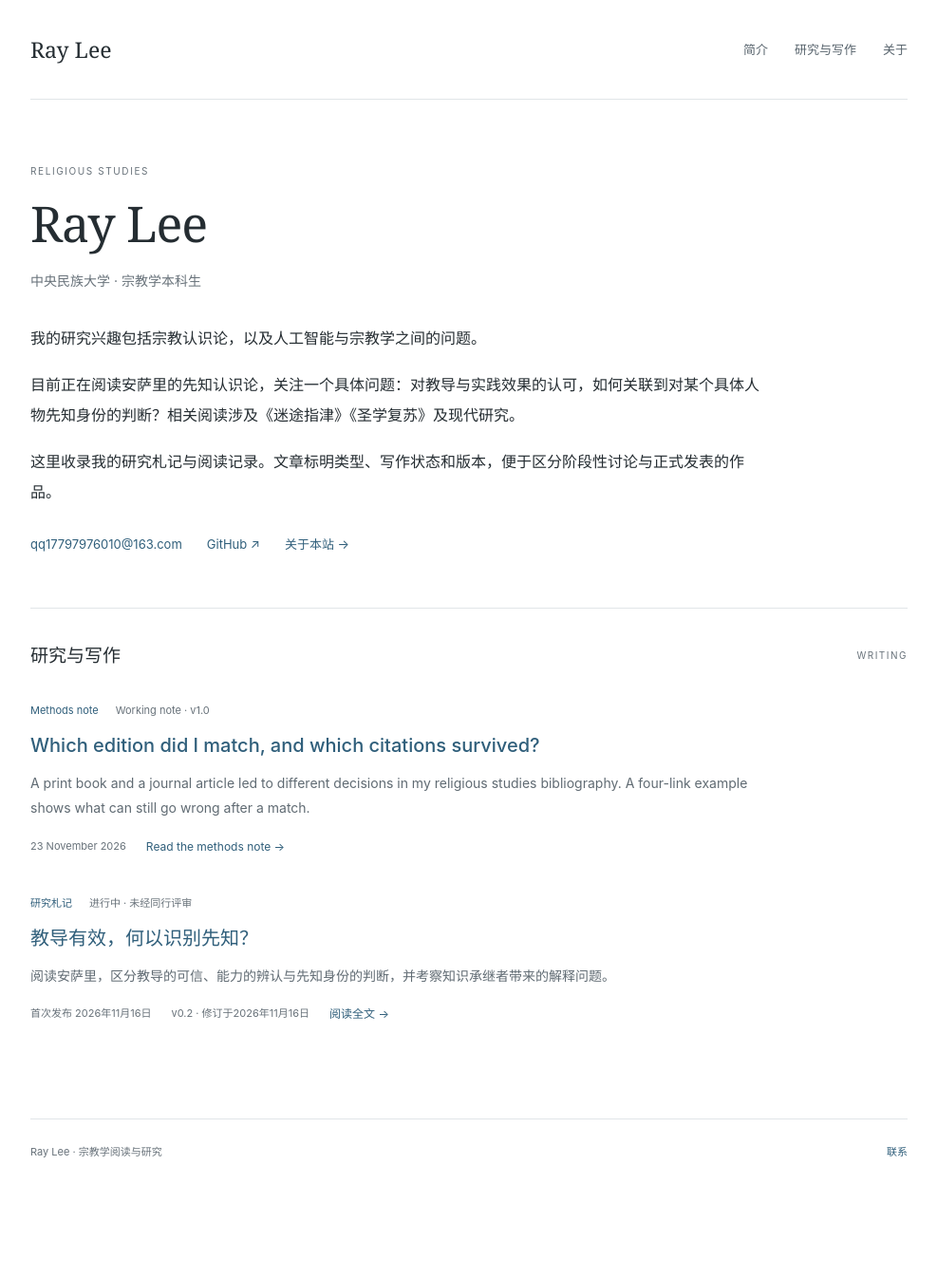
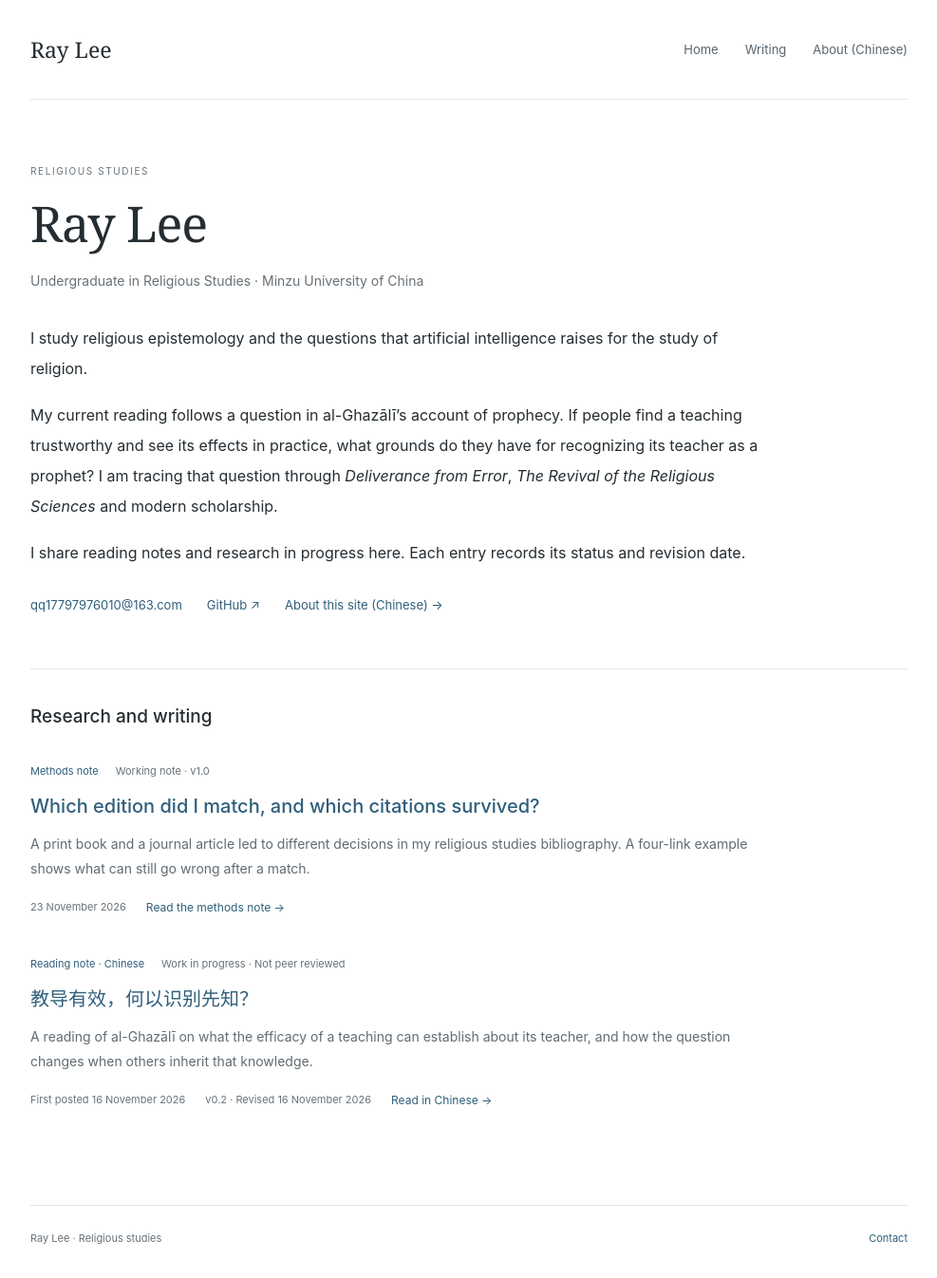
Before and after one commit to raylee-ai/raylee-ai.github.io, a plain HTML site: page index.html in a window 1280 px wide. Shown: the whole page at 95% size, without its empty margins (146-1133 px from the left). Before the commit the page ends 1256 px from the top, so only its background shows below. Drawn offline with Linux system fonts and the light colour scheme.

Commit message:
Make the academic landing page English-first

```diff
--- a/index.html
+++ b/index.html
@@ -1,33 +1,33 @@
 <!DOCTYPE html>
-<html lang="zh-CN">
+<html lang="en">
  <head>
   <meta charset="utf-8"/>
   <meta content="width=device-width,initial-scale=1" name="viewport"/>
-  <meta content="Ray Lee的个人宗教学网站，收录阅读笔记与研究札记。" name="description"/>
+  <meta content="Reading and research notes by Ray Lee on religious epistemology, AI and religious studies." name="description"/>
   <title>
-   宗教学阅读与研究 · Ray Lee
+   Religious studies · Ray Lee
   </title>
   <link href="style.css?v=3" rel="stylesheet"/>
   <link href="favicon.svg" rel="icon" type="image/svg+xml"/>
  </head>
  <body>
   <a class="skip" href="#main">
-   跳至正文
+   Skip to content
   </a>
   <div class="wrap">
    <header>
     <a class="brand" href="index.html">
      Ray Lee
     </a>
-    <nav aria-label="主导航">
+    <nav aria-label="Main navigation">
      <a href="index.html">
-      简介
+      Home
      </a>
      <a href="index.html#notes">
-      研究与写作
+      Writing
      </a>
      <a href="about.html">
-      关于
+      About (Chinese)
      </a>
     </nav>
    </header>
@@ -40,17 +40,17 @@
       Ray Lee
      </h1>
      <p class="affiliation">
-      中央民族大学 · 宗教学本科生
+      Undergraduate in Religious Studies · Minzu University of China
      </p>
      <div class="bio">
       <p>
-       我的研究兴趣包括宗教认识论，以及人工智能与宗教学之间的问题。
+       I study religious epistemology and the questions that artificial intelligence raises for the study of religion.
       </p>
       <p>
-       目前正在阅读安萨里的先知认识论，关注一个具体问题：对教导与实践效果的认可，如何关联到对某个具体人物先知身份的判断？相关阅读涉及《迷途指津》《圣学复苏》及现代研究。
+       My current reading follows a question in al-Ghazālī’s account of prophecy. If people find a teaching trustworthy and see its effects in practice, what grounds do they have for recognizing its teacher as a prophet? I am tracing that question through <cite>Deliverance from Error</cite>, <cite>The Revival of the Religious Sciences</cite> and modern scholarship.
       </p>
       <p>
-       这里收录我的研究札记与阅读记录。文章标明类型、写作状态和版本，便于区分阶段性讨论与正式发表的作品。
+       I share reading notes and research in progress here. Each entry records its status and revision date.
       </p>
      </div>
      <div class="contact-links">
@@ -61,18 +61,15 @@
        GitHub ↗
       </a>
       <a href="about.html">
-       关于本站 →
+       About this site (Chinese) →
       </a>
      </div>
     </section>
     <section aria-labelledby="writing-title" class="writings" id="notes">
      <div class="section-heading">
       <h2 id="writing-title">
-       研究与写作
+       Research and writing
       </h2>
-      <span>
-       WRITING
-      </span>
      </div>
      <article class="writing-item" lang="en">
       <div class="work-status">
@@ -94,32 +91,32 @@
      <article class="writing-item">
       <div class="work-status">
        <span>
-        研究札记
+        Reading note · Chinese
        </span>
        <span>
-        进行中 · 未经同行评审
+        Work in progress · Not peer reviewed
        </span>
       </div>
       <h3>
-       <a href="ghazali.html">
+       <a href="ghazali.html" lang="zh-CN">
         教导有效，何以识别先知？
        </a>
       </h3>
       <p>
-       阅读安萨里，区分教导的可信、能力的辨认与先知身份的判断，并考察知识承继者带来的解释问题。
+       A reading of al-Ghazālī on what the efficacy of a teaching can establish about its teacher, and how the question changes when others inherit that knowledge.
       </p>
       <div class="work-details">
        <span>
-        首次发布
+        First posted
         <time datetime="2026-11-16">
-         2026年11月16日
+         16 November 2026
         </time>
        </span>
        <span>
-        v0.2 · 修订于2026年11月16日
+        v0.2 · Revised 16 November 2026
        </span>
        <a href="ghazali.html">
-        阅读全文 →
+        Read in Chinese →
        </a>
       </div>
      </article>
@@ -127,10 +124,10 @@
    </main>
    <footer>
     <span>
-     Ray Lee · 宗教学阅读与研究
+     Ray Lee · Religious studies
     </span>
     <a href="mailto:qq17797976010@163.com">
-     联系
+     Contact
     </a>
    </footer>
   </div>
```
Also changed, not shown: citation-audit.html (+1 -1 lines).
